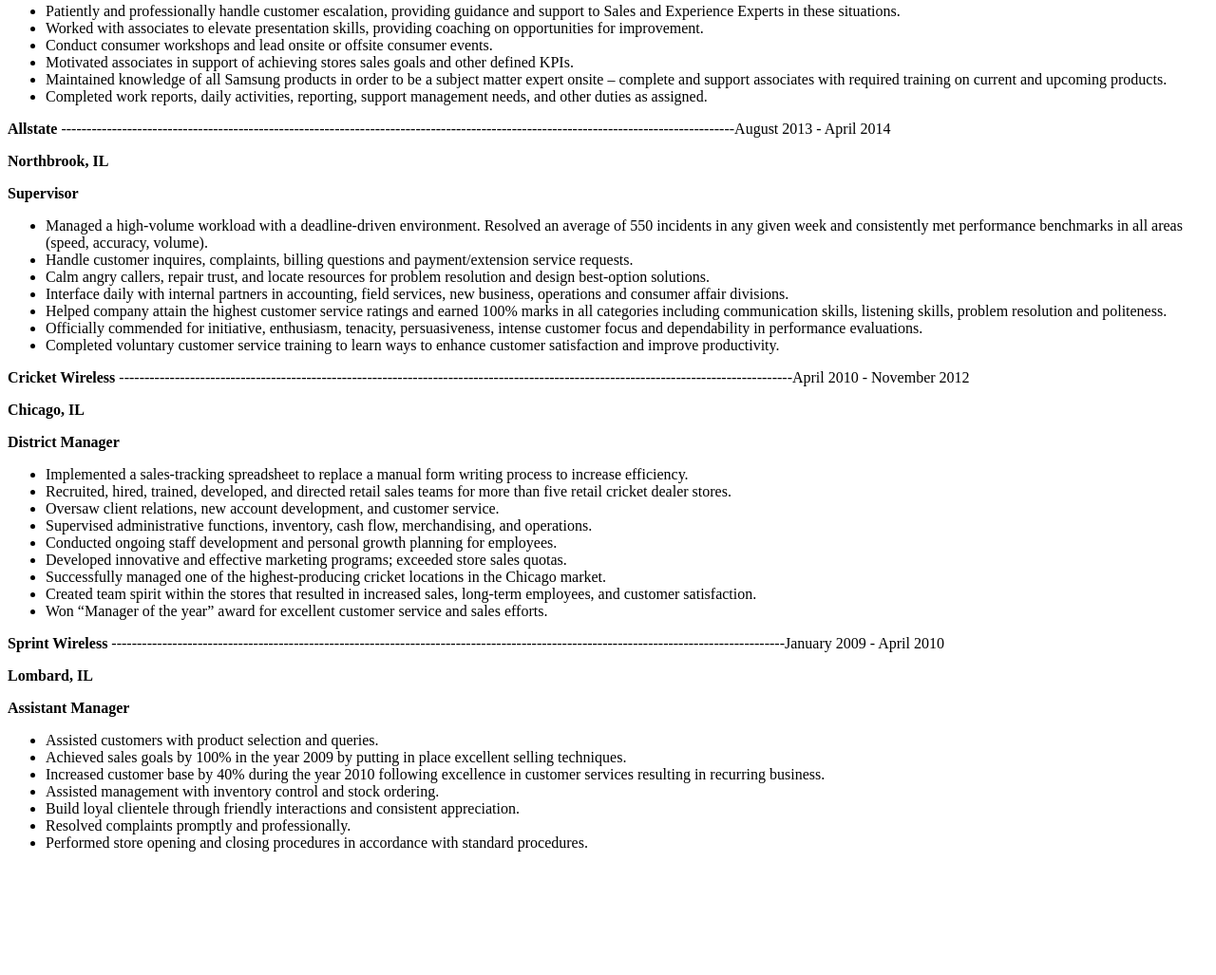
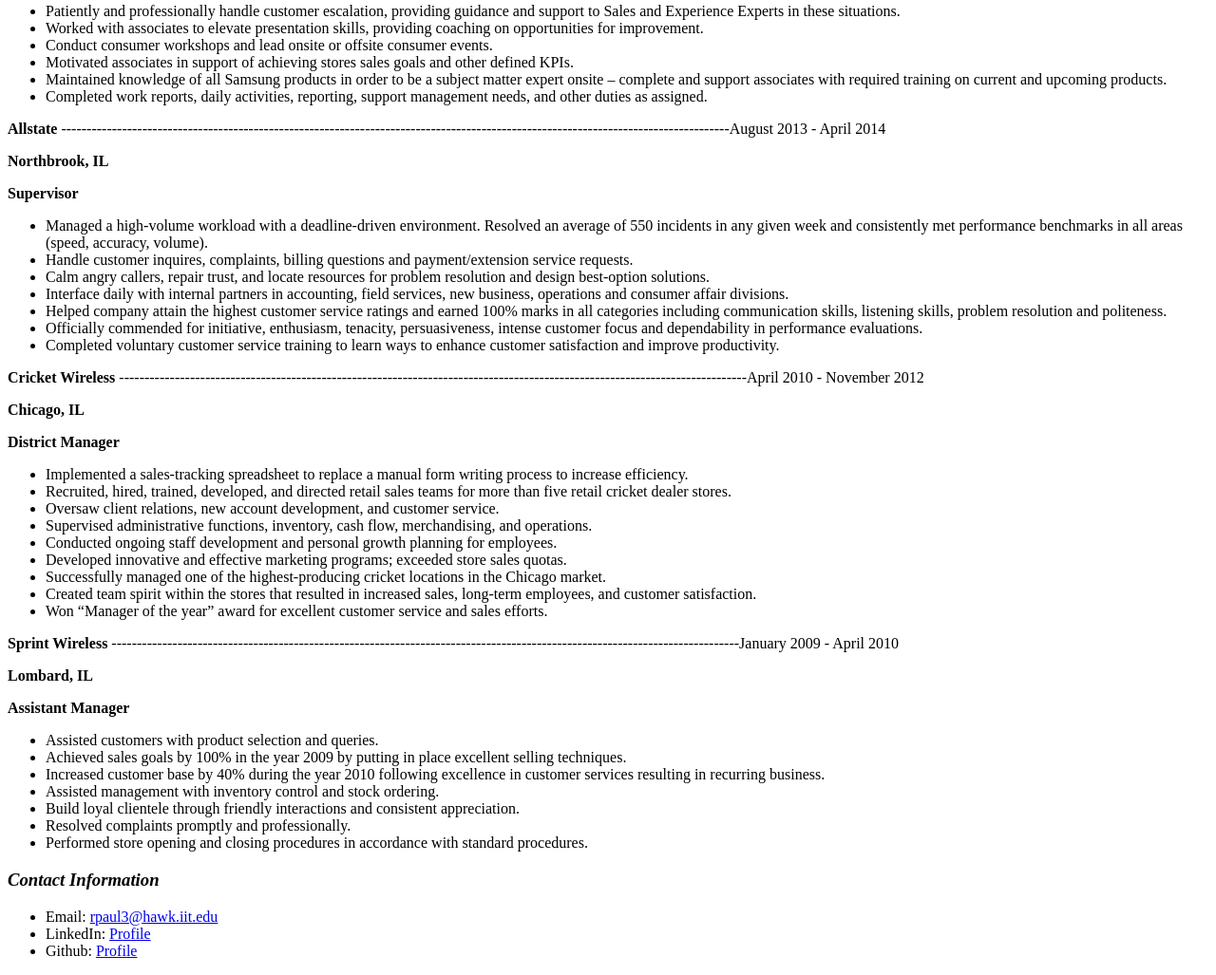
Before and after one commit to roshanpaul1/Project-One, a plain HTML site: page resume.html in a window 1280 px wide. Shown: the part 973-2000 px from the top of the page at 95% size. Before the commit the page ends 1886 px from the top, so only its background shows below. Drawn offline with Linux system fonts and the light colour scheme.

Commit message:
adding contact info

```diff
--- a/resume.html
+++ b/resume.html
@@ -41,7 +41,7 @@
 </ul>
 
     <h4> Work Experience</h4>
-	<p><strong> ThirdChannel </strong>-------------------------------------------------------------------------------------------------------------------------------------November 2017</p>
+	<p><strong> ThirdChannel </strong>--------------------------------------------------------------------------------------------------------------------------------November 2017</p>
 	<p><strong> Chicago, IL </strong></p>
 	<p><strong> Mobile Technology Market Research Specialist </strong></p>
     <ul>
@@ -63,7 +63,7 @@
 		<li> Maintained knowledge of all Samsung products in order to be a subject matter expert onsite – complete and support associates with required training on current and upcoming products. </li>
 		<li> Completed work reports, daily activities, reporting, support management needs, and other duties as assigned. </li>
 	</ul>
-	<p><strong> Allstate </strong>-------------------------------------------------------------------------------------------------------------------------------------August 2013 - April 2014 </p>
+	<p><strong> Allstate </strong>------------------------------------------------------------------------------------------------------------------------------------August 2013 - April 2014 </p>
 	<p><strong> Northbrook, IL </strong></p>
 	<p><strong> Supervisor </strong></p>
 	<ul>
@@ -76,7 +76,7 @@
 		<li> Completed voluntary customer service training to learn ways to enhance customer satisfaction and improve productivity. </li>
 
 	</ul>
-    <p><strong> Cricket Wireless </strong>-------------------------------------------------------------------------------------------------------------------------------------April 2010 - November 2012 </p>
+    <p><strong> Cricket Wireless </strong>----------------------------------------------------------------------------------------------------------------------------April 2010 - November 2012 </p>
 	<p><strong> Chicago, IL </strong></p>
 	<p><strong> District Manager </strong></p>
 	<ul>
@@ -91,7 +91,7 @@
 		<li> Won “Manager of the year” award for excellent customer service and sales efforts. </li>
 
 	</ul>
-     <p><strong> Sprint Wireless </strong>-------------------------------------------------------------------------------------------------------------------------------------January 2009 - April 2010 </p>
+     <p><strong> Sprint Wireless </strong>----------------------------------------------------------------------------------------------------------------------------January 2009 - April 2010 </p>
 	<p><strong> Lombard, IL </strong></p>
 	<p><strong> Assistant Manager </strong></p>
 	<ul>
@@ -104,7 +104,12 @@
 		<li> Performed store opening and closing procedures in accordance with standard procedures. </li>
 
 	</ul>
-
+	<h3><i>Contact Information</i></h3>
+	<ul>
+	<li> Email: <a href="mailto:rpaul3@hawk.iit.edu"> rpaul3@hawk.iit.edu </a></li>
+	<li> LinkedIn: <a href="https://www.linkedin.com/in/roshan-paul-b7baa21b"> Profile </a></li>
+	<li> Github: <a href="https://github.com/roshanpaul1"> Profile </a></li>
+	</ul>
   </section>
 	</body>
 </html>
```
